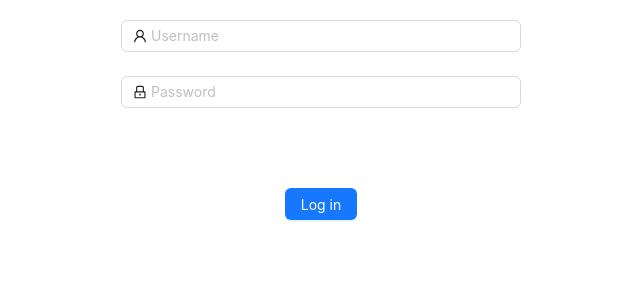
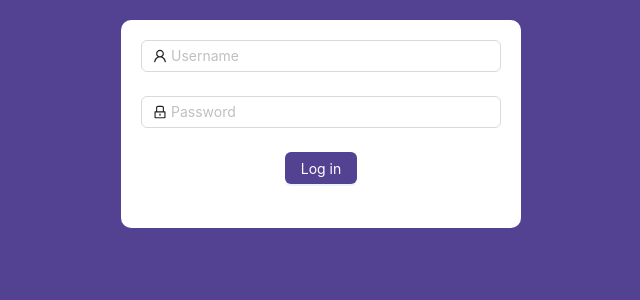
Before and after one commit to jackorange/icebrg-test, a React (Create React App) app: page /login in a window 1280 px wide. Shown: the top 300 px of the page, without its empty margins (319-959 px from the left). Built offline with nearby package versions, Linux system fonts and the light colour scheme.

Commit message:
Add UI refinements

```diff
--- a/src/index.css
+++ b/src/index.css
@@ -1,13 +1,19 @@
 body {
   margin: 0;
-  font-family: -apple-system, BlinkMacSystemFont, 'Segoe UI', 'Roboto', 'Oxygen',
-    'Ubuntu', 'Cantarell', 'Fira Sans', 'Droid Sans', 'Helvetica Neue',
-    sans-serif;
+  font-family: -apple-system, BlinkMacSystemFont, 'Segoe UI', 'Roboto', 'Oxygen', 'Ubuntu',
+    'Cantarell', 'Fira Sans', 'Droid Sans', 'Helvetica Neue', sans-serif;
   -webkit-font-smoothing: antialiased;
   -moz-osx-font-smoothing: grayscale;
+  height: 100%;
+  background-color: #534292;
+}
+
+button:hover {
+  background-color: black !important;
+  color: white !important;
+  border-color: black !important;
 }
 
 code {
-  font-family: source-code-pro, Menlo, Monaco, Consolas, 'Courier New',
-    monospace;
+  font-family: source-code-pro, Menlo, Monaco, Consolas, 'Courier New', monospace;
 }
--- a/src/pages/Login/index.module.css
+++ b/src/pages/Login/index.module.css
@@ -3,4 +3,10 @@
   flex-direction: column;
   max-width: 400px;
   width: 100%;
+  background-color: white;
+  border-radius: 10px;
+  padding: 20px;
 }
+.loginButton {
+  background-color: #534292;
+}
--- a/src/pages/Login/index.tsx
+++ b/src/pages/Login/index.tsx
@@ -53,10 +53,8 @@ const Login = () => {
           placeholder="Password"
         />
       </Form.Item>
-      <Form.Item></Form.Item>
-
       <Form.Item>
-        <Button type="primary" htmlType="submit" className="login-form-button">
+        <Button type="primary" htmlType="submit" className={styles.loginButton}>
           Log in
         </Button>
       </Form.Item>
```
